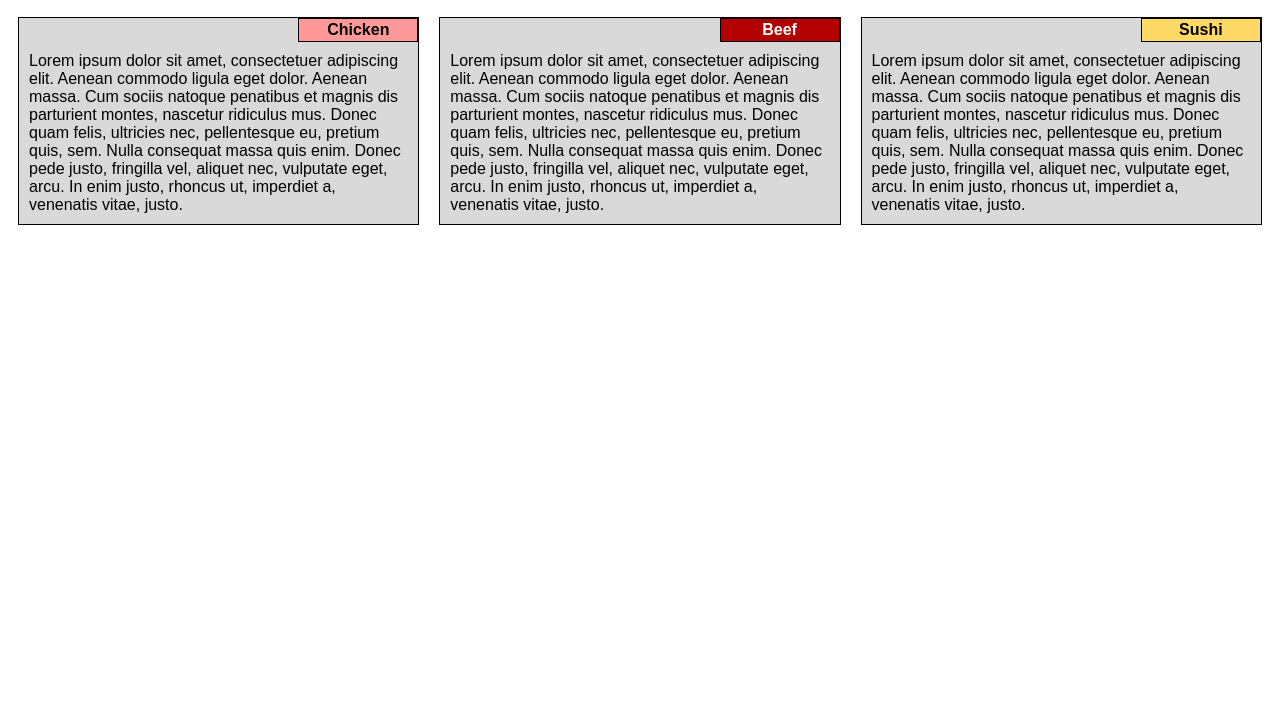
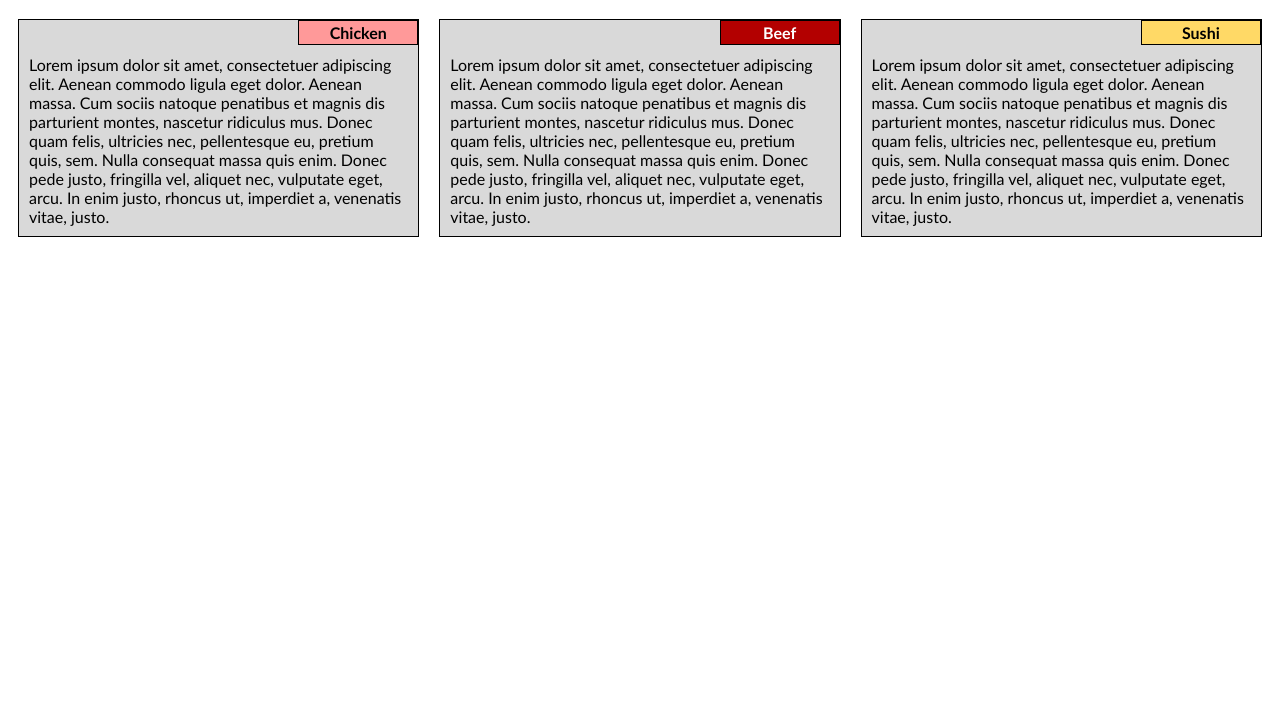
Before and after one commit to fa2m-alex/coursera-web, a plain HTML site: page module2-solution/index.html in a window 1280 px wide. Shown: the part 81-800 px from the top of the page. Drawn offline with Linux system fonts and the light colour scheme.

Commit message:
Font family changed to Calibri

```diff
--- a/module2-solution/css/style.css
+++ b/module2-solution/css/style.css
@@ -1,7 +1,7 @@
 /********** Base styles **********/
 * {
   box-sizing: border-box;
-  font-family: Arial;
+  font-family: "Calibri";
 }
 
 h1 {
```
Also changed, not shown: module2-solution/index.html (+4 -2 lines).
